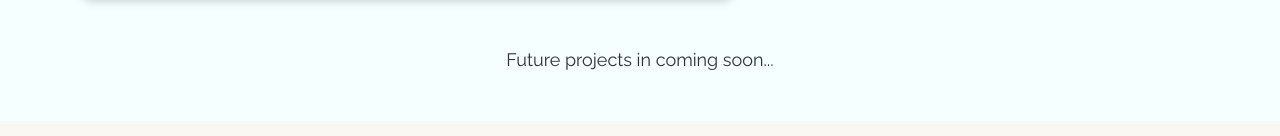
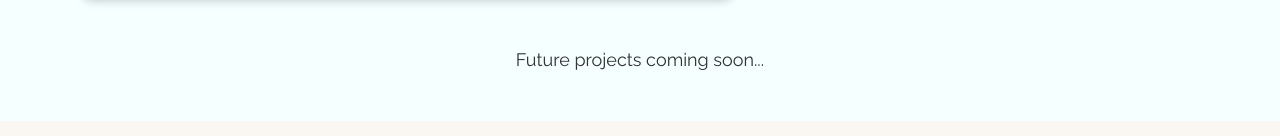
Before and after one commit to winyann21/portfolio, a React (Vite) app: page / in a window 1280 px wide. Shown: the part 2034-2170 px from the top of the page. Built offline with nearby package versions, Linux system fonts and the light colour scheme.

Commit message:
changed verbiage on future projects...

```diff
--- a/src/components/portfolio/projects/index.tsx
+++ b/src/components/portfolio/projects/index.tsx
@@ -119,7 +119,7 @@ const ProjectsSection = () => {
         </div>
 
         <div className="more-projects-to-come text-center mt-5">
-          <p style={{ fontSize: "18px" }}>Future projects in coming soon...</p>
+          <p style={{ fontSize: "18px" }}>Future projects coming soon...</p>
         </div>
       </Container>
     </section>
```
